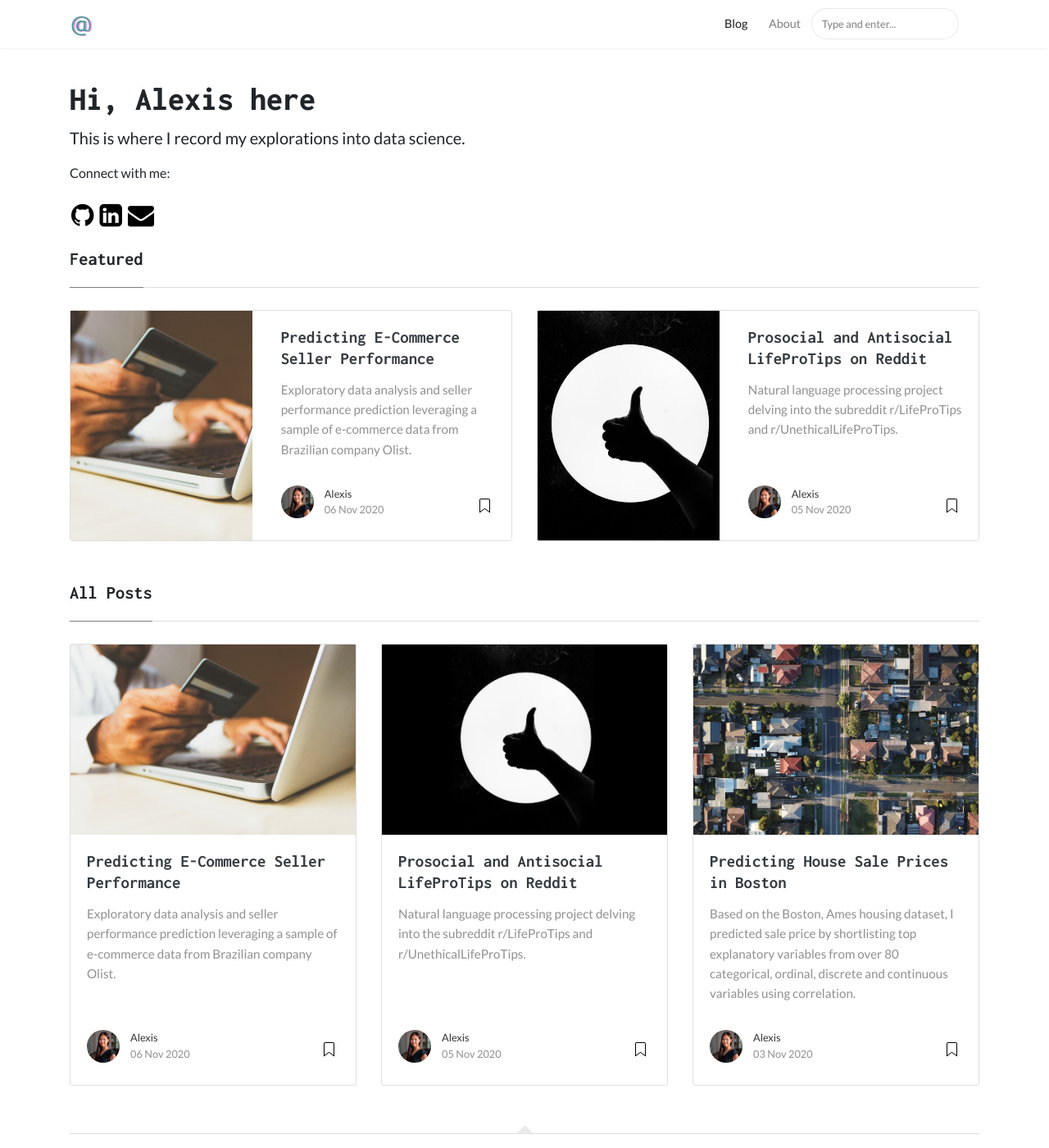
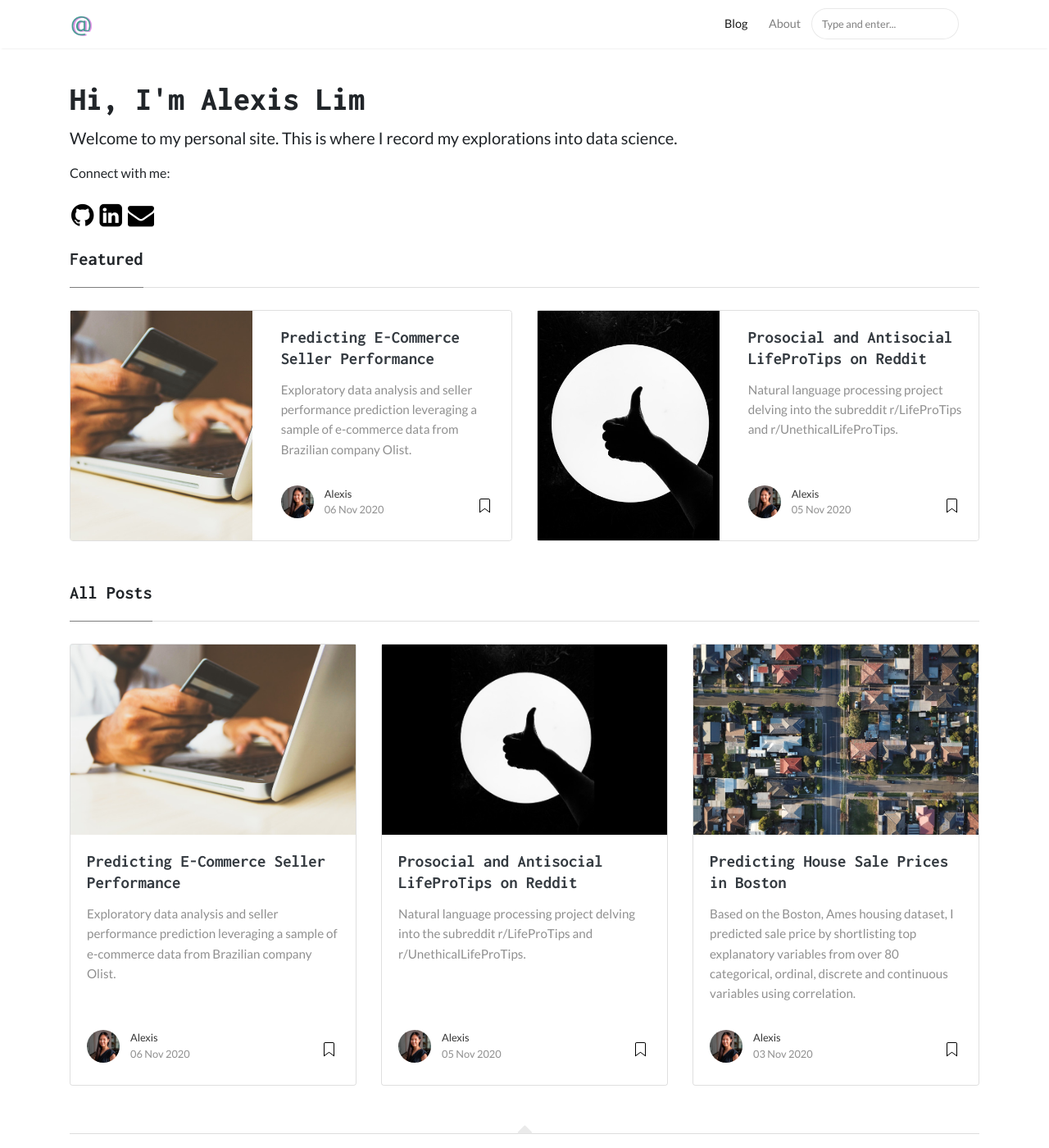
Before and after one commit to alexislimsh/alexislimsh.github.io, a Jekyll site: the page built from index.html, in a window 1280 px wide and 1400 px high. Shown: the whole window at 82% size. Built offline with Jekyll 4.4.1, drawn with Linux system fonts in a browser that asks for light colours; nearby versions of some CDN libraries; the list of posts is cut into pages by our own code; some of the changed text lies outside the part shown.

Commit message:
config update'

```diff
--- a/_config.yml
+++ b/_config.yml
@@ -1,7 +1,7 @@
 # Site
-name: 'Hi, Alexis here'
+name: "Hi, I'm Alexis Lim"
 title: 'alexislimsh'
-description: 'This is where I record my explorations into data science.'
+description: 'Welcome to my personal site. This is where I record my explorations into data science.'
 logo: 'assets/images/logo.png'
 favicon: 'assets/images/logo.png'
 baseurl: ''
```
